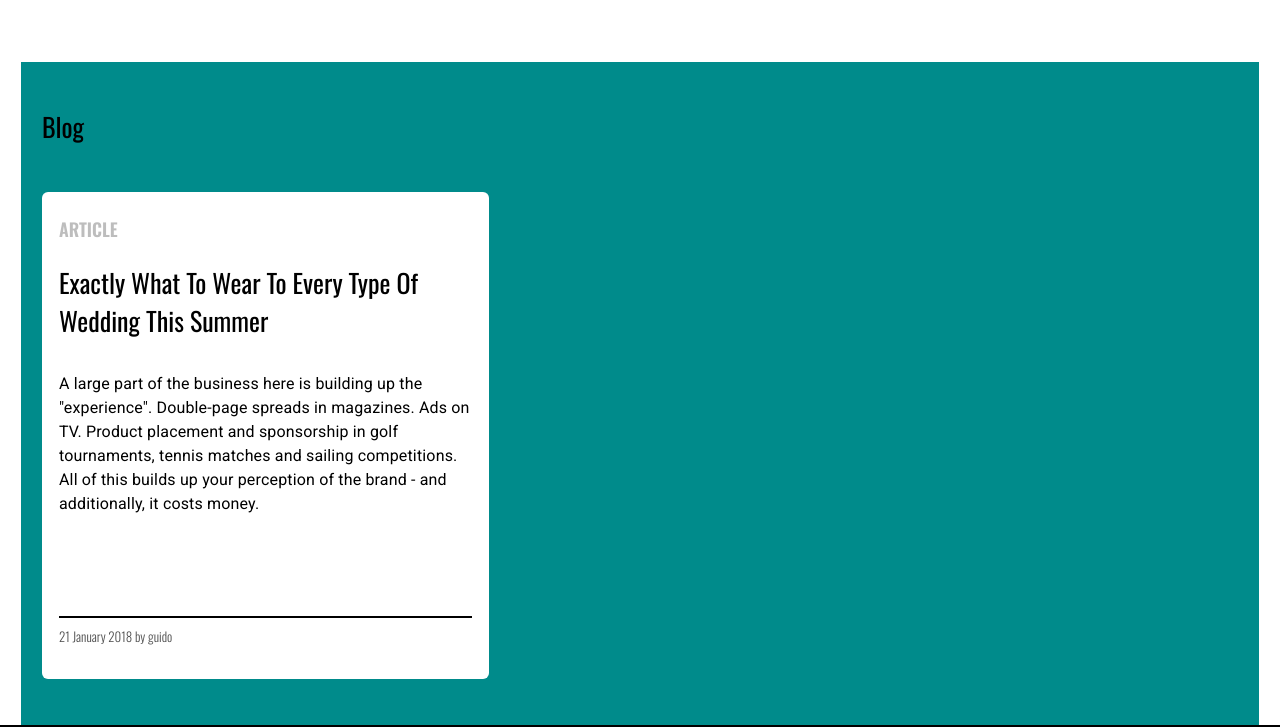
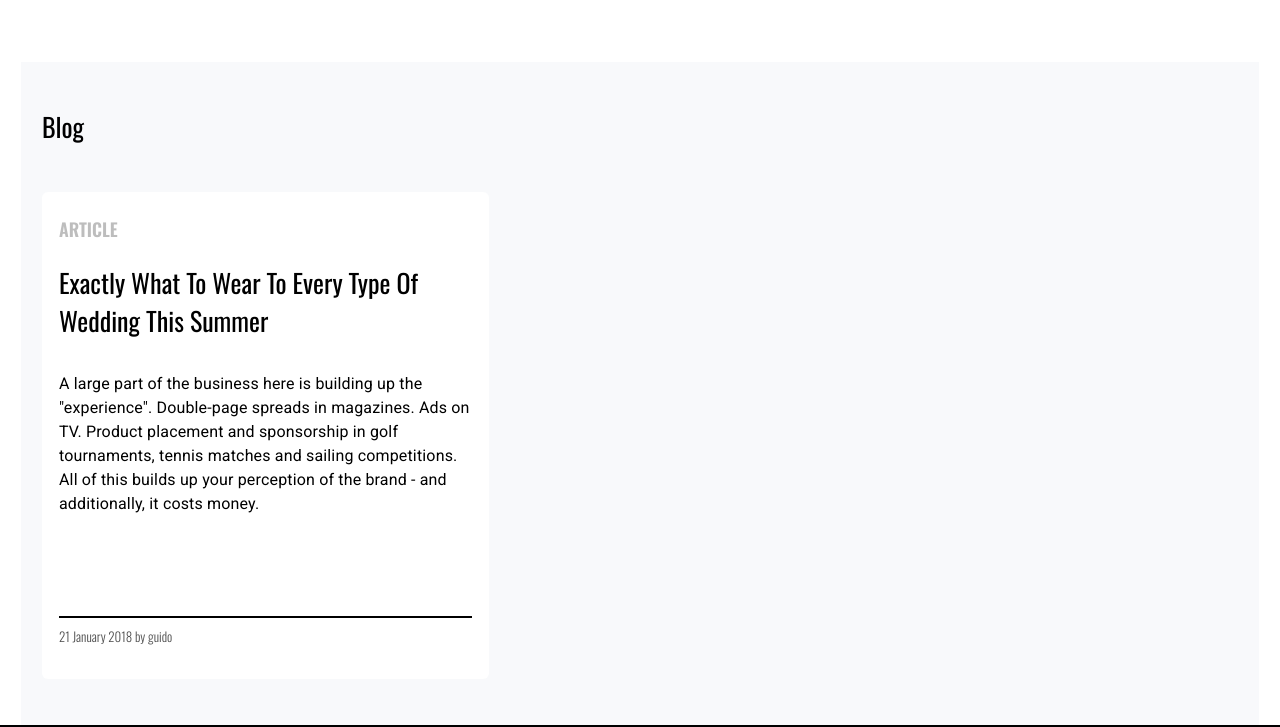
Before and after one commit to acunmedyaakademi/dummyWork, a plain HTML site: page index.html in a window 1280 px wide. Shown: the part 2197-2924 px from the top of the page. Drawn offline with nearby package versions, Linux system fonts and the light colour scheme.

Commit message:
blog finish

```diff
--- a/assets/css/style.css
+++ b/assets/css/style.css
@@ -342,7 +342,7 @@ legend {
 
 }
 .blog{
-    background-color: darkcyan;
+    background-color: #F8F9FB;
 }
 .blog>h5{
     padding-top: 46px;
```
